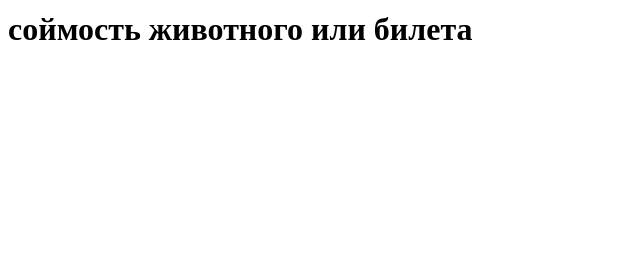
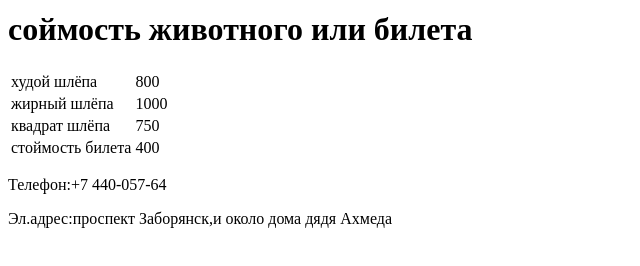
Before and after one commit to APT55K/progect2, a plain HTML site: page index.html in a window 1280 px wide. Shown: the part 234-500 px from the top of the page, without its empty margins (0-640 px from the left). Drawn offline with Linux system fonts and the light colour scheme.

Commit message:
Update index.html

```diff
--- a/index.html
+++ b/index.html
@@ -1,6 +1,6 @@
 <html>
   <head>
-
+   <link rel="stylesheet" href="style.css"/>
   </head>
   <body>
    <header>
@@ -18,9 +18,28 @@
         <img src="photo2"/>
       </p>
       <h1>соймость животного или билета</h1>
+      <table>
+        <tr>
+         <td>худой шлёпа</td>
+          <td>800</td>
+        </tr>
+        <tr>
+         <td>жирный шлёпа</td>
+          <td>1000</td>
+        </tr>
+        <tr>
+         <td>квадрат шлёпа</td>
+          <td>750</td>
+        </tr>
+        <tr>
+          <td>стоймость билета</td>
+          <td>400</td>
+        </tr>
+      </table>
     </main>
     <footer>
-
+      <p>Телефон:+7 440-057-64</p>
+      <p>Эл.адрес:проспект Заборянск,и около дома дядя Ахмеда </p>
     </footer>
   </body>
 </html>
```
